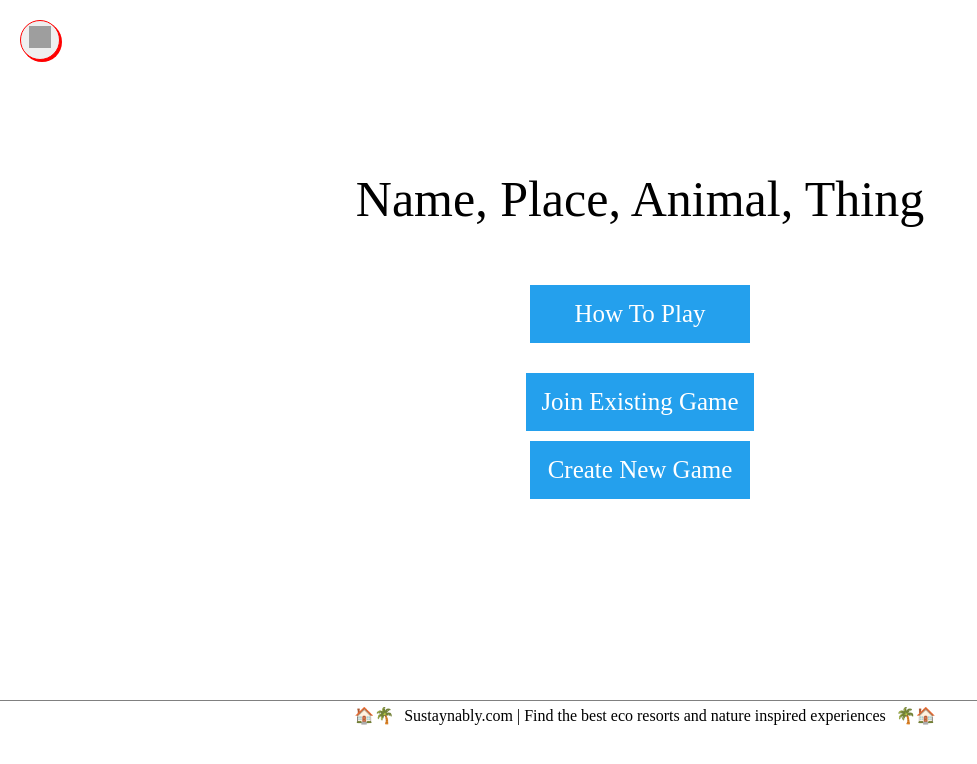
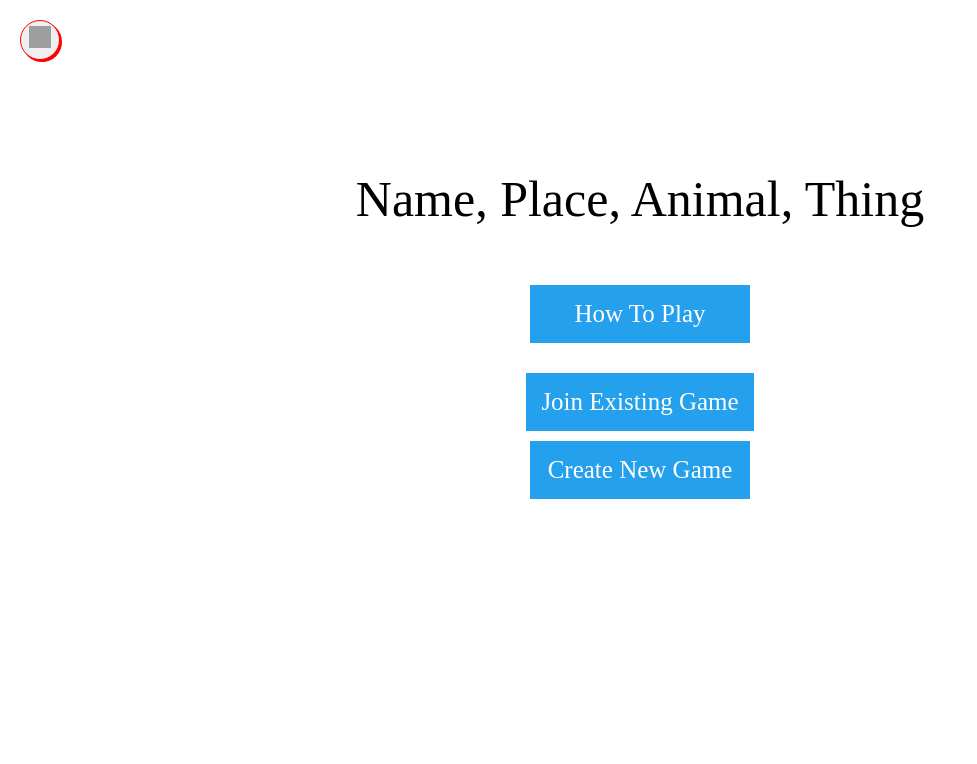
Before and after one commit to nihakhanna/name-place-animal-thing-client, a Next.js app: page / in a window 1280 px wide. Shown: the top 764 px of the page, without its empty margins (0-977 px from the left). Built offline with nearby package versions, Linux system fonts and the light colour scheme; no server answers; grey boxes are pictures that could not be loaded; a web font is replaced by a local one.

Commit message:
remove sustaynably footer

```diff
--- a/components/Landing.js
+++ b/components/Landing.js
@@ -109,14 +109,14 @@ const Landing = () => {
           </>}
         {/* <ClearDiv></ClearDiv> */}
       </Container>
-      <Footer>🏠🌴
+      {/* <Footer>🏠🌴
           <a onClick={(e) => {
           gtag('event', 'go_to_sustaynably', {
           });
         }} style={{ paddingRight: '10px', paddingLeft: '10px', textDecoration: 'none', color: 'black' }} href="https://sustaynably.com">
           Sustaynably.com | Find the best eco resorts and nature inspired experiences</a>
         🌴🏠
-        </Footer>
+        </Footer> */}
     </>
   )
 }
```
